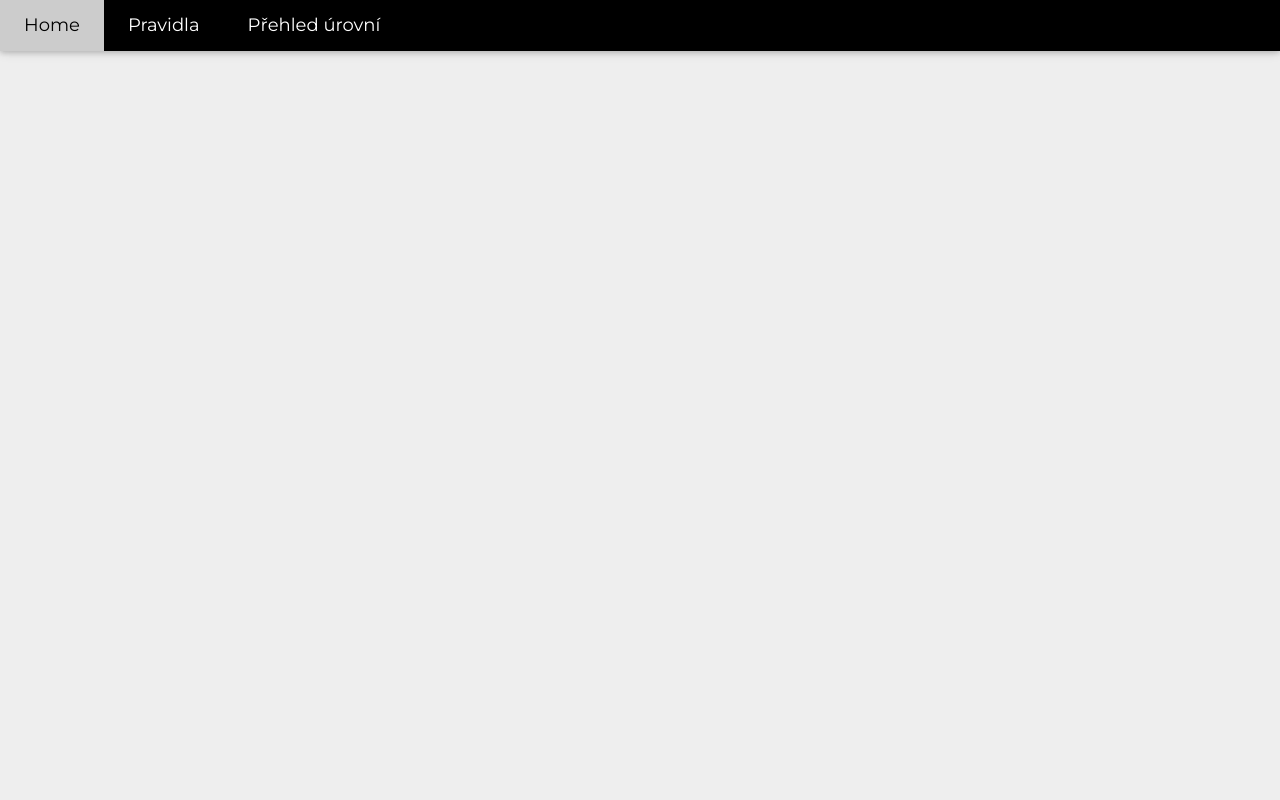
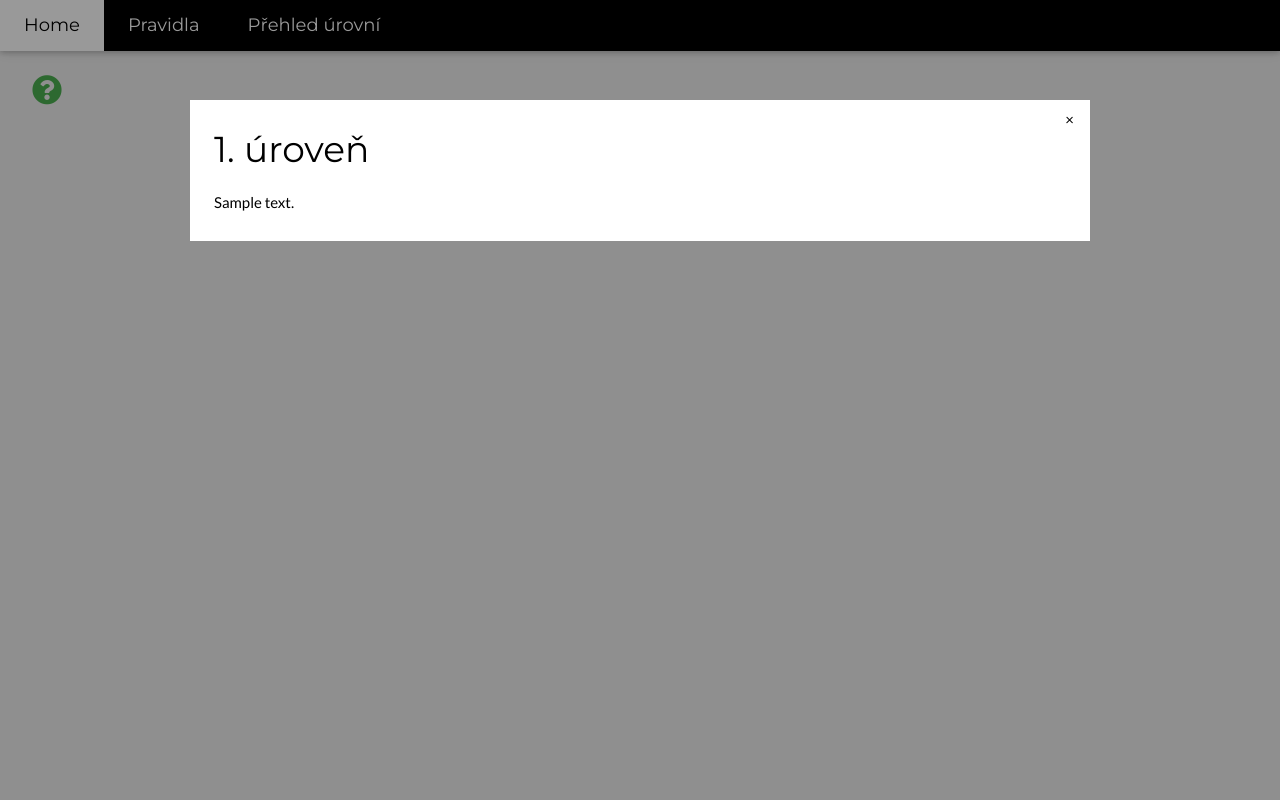
Before and after one commit to N-trophy/ntrophy-2019-logic, a Django app: page /level/1 in a window 1280 px wide. Run offline with Django 3.2, Linux system fonts and the light colour scheme; a user stored in the database is signed in; tables that the repository leaves empty hold one stand-in row (values such as "Sample post"); data that the repository does not hold is empty; some libraries are stand-ins or nearby versions.

Commit message:
Level intro popup

```diff
--- a/api_server/api_server/views.py
+++ b/api_server/api_server/views.py
@@ -61,8 +61,10 @@
 @login_required
 def level(request, *args, **kwargs):
     template = loader.get_template('level.html')
+    level = Level.objects.get(id=kwargs['id'])
     context = {
-        'level_id': kwargs['id']
+        'level_id': kwargs['id'],
+        'level': level
     }
     return HttpResponse(template.render(context, request))
 
--- a/api_server/static/src/core.js
+++ b/api_server/static/src/core.js
@@ -9,3 +9,12 @@
             });
     }
 }
+
+function toggleNav() {
+    var x = document.getElementById("navDemo");
+    if (x.className.indexOf("w3-show") == -1) {
+      x.className += " w3-show";
+    } else {
+      x.className = x.className.replace(" w3-show", "");
+    }
+  }
--- a/api_server/static/src/graph.js
+++ b/api_server/static/src/graph.js
@@ -52,7 +52,7 @@
 function new_node(id, x, y, size){
     return {
         id: 'n' + id,
-        label: format("[{0}, {1}]", x, y),
+        // label: format("[{0}, {1}]", x, y),
         x: x,
         y: y,
         size: size * 10,
--- a/api_server/templates/level.html
+++ b/api_server/templates/level.html
@@ -12,6 +12,7 @@
         <script src="/static/lib/axios.min.js"></script>
         <script src="/static/lib/vis.min.js"></script>
         <script src="/static/src/graph.js"></script>
+        <script src="/static/src/core.js"></script>
         <script>
             CSRF_TOKEN = "{{ csrf_token }}"
             level_id = {{ level_id }}
@@ -31,7 +32,18 @@
                 width: 100%;
                 height: 100%;
             }
+            #modal-button {
+                position: absolute;
+                top: 60px;
+                left: 16px;
+                font-size: 30px;
+                z-index: -1;
+            }
+            #modal {
+
+            }
             #graph-container {
+                z-index: -100;
                 top: 0;
                 bottom: 0;
                 left: 0;
@@ -43,10 +55,11 @@
             .w3-bar,h1,button {font-family: "Montserrat", sans-serif}
         </style>
     </head>
+
     <body>
         <div class="w3-top">
             <div class="w3-bar w3-black w3-card w3-left-align w3-large">
-                <a class="w3-bar-item w3-button w3-hide-medium w3-hide-large w3-right w3-padding-large w3-hover-white w3-large w3-red" href="javascript:void(0);" onclick="myFunction()" title="Toggle Navigation Menu"><i class="fa fa-bars"></i></a>
+                <a class="w3-bar-item w3-button w3-hide-medium w3-hide-large w3-right w3-padding-large w3-hover-white w3-large w3-red" href="javascript:void(0);" onclick="toggleNav()" title="Toggle Navigation Menu"><i class="fa fa-bars"></i></a>
                 <a href="/#" class="w3-bar-item w3-button w3-padding-large w3-white">Home</a>
                 <a href="/#rules" class="w3-bar-item w3-button w3-hide-small w3-padding-large w3-hover-white">Pravidla</a>
                 <a href="/#levels" class="w3-bar-item w3-button w3-hide-small w3-padding-large w3-hover-white">Přehled úrovní</a>
@@ -58,14 +71,23 @@
                 <a href="/#levels" class="w3-bar-item w3-button w3-padding-large">Přehled úrovní</a>
             </div>
         </div>
-        <div id="container">
-            <div id="header">
-                <a id="home" href="/">Domů</a>
-                Úloha {{ level_id }}
-                <button id="eval" onclick='eval()'>Vyhodnoť</button>
+
+        <button id="modal-button" onclick="document.getElementById('modal').style.display='block'" class="w3-button"><i class="fas fa-question-circle w3-text-green"></i></button>
+
+        <!-- The Modal -->
+        <div id="modal" class="w3-modal" style="display: block;">
+            <div class="w3-modal-content">
+                <div class="w3-container w3-padding-large">
+                    <span onclick="document.getElementById('modal').style.display='none'"
+                    class="w3-button w3-display-topright">&times;</span>
+                    <h1>{{ level.id }}. úroveň</h1>
+                    <p>
+                        {{ level.intro_text }}
+                    </p>
+                </div>
             </div>
-            <img id="logo" src="/static/img/ntrophy-logo.png">
-            <div id="graph-container"></div>
         </div>
+
+        <div id="graph-container"></div>
     </body>
 </html>
```
Also changed, not shown: api_server/templates/index.html (+2 -13 lines).
